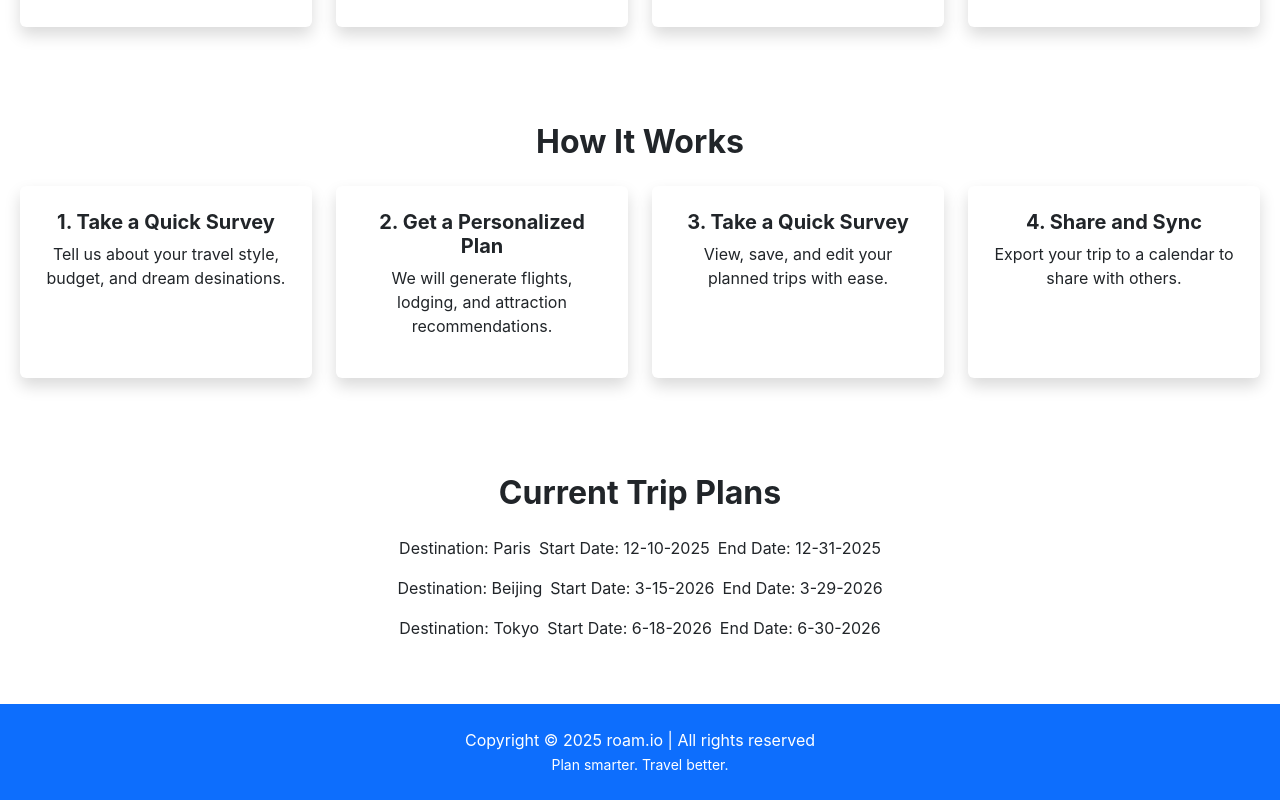
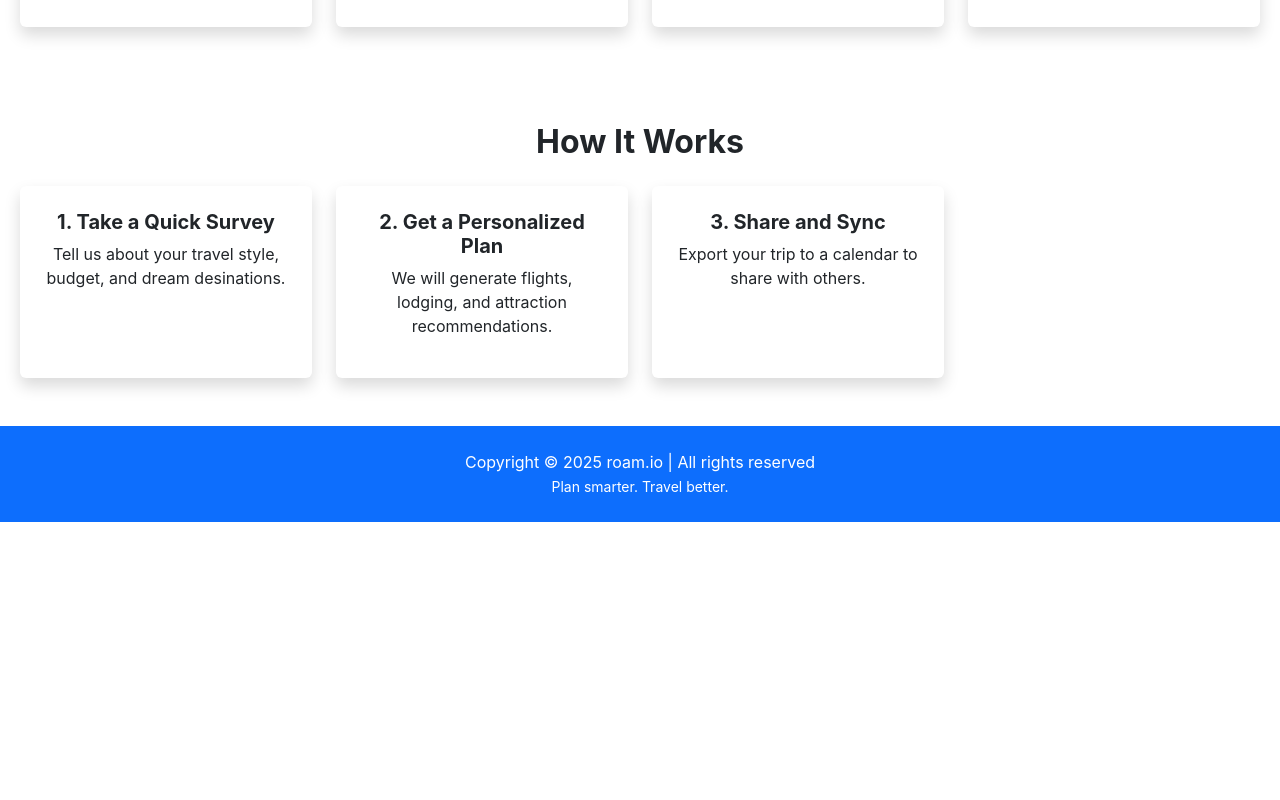
Before and after one commit to JustinGarvida/roam.io, a React (Create React App) app in the folder roam.io/frontend/: page / in a window 1280 px wide. Shown: the part 1169-1969 px from the top of the page. After the commit the page ends 1691 px from the top, so only its background shows below. Built offline with nearby package versions, Linux system fonts and the light colour scheme; no server answers.

Commit message:
updating api endpoint fix

```diff
--- a/roam.io/frontend/src/pages/Home.jsx
+++ b/roam.io/frontend/src/pages/Home.jsx
@@ -4,35 +4,6 @@ import { useNavigate } from "react-router-dom";
 
 function Home() {
   let navigate = useNavigate();
-  let trips = [
-    {
-      id: 1,
-      destination: "Paris",
-      startDate: "12-10-2025",
-      endDate: "12-31-2025",
-      flights: ["Flight to Paris", "Returning Flight"],
-      hotels: ["Paris Hotel"],
-      attractions: ["Eiffel Tower"],
-    },
-    {
-      id: 2,
-      destination: "Beijing",
-      startDate: "3-15-2026",
-      endDate: "3-29-2026",
-      flights: ["Flight to Beijing", "Returning Flight"],
-      hotels: ["Beijing Hotel"],
-      attractions: ["Great Wall of China"],
-    },
-    {
-      id: 3,
-      destination: "Tokyo",
-      startDate: "6-18-2026",
-      endDate: "6-30-2026",
-      flights: ["Flight to Tokyo", "Returning Flight"],
-      hotels: ["Tokyo Hotel"],
-      attractions: ["Tokyo Tower"],
-    }
-  ];
 
   return (
     <div>
@@ -109,31 +80,10 @@ function Home() {
           </div>
           <div class="col-3">
             <div class="card border-0 shadow p-4 h-100">
-              <h5 class="fw-bold">3. Take a Quick Survey</h5>
-              <p>View, save, and edit your planned trips with ease.</p>
-            </div>
-          </div>
-          <div class="col-3">
-            <div class="card border-0 shadow p-4 h-100">
-              <h5 class="fw-bold">4. Share and Sync</h5>
+              <h5 class="fw-bold">3. Share and Sync</h5>
               <p>Export your trip to a calendar to share with others.</p>
             </div>
           </div>
-        </div>
-      </section>
-
-      <section class="py-5 text-center">
-        <div>
-          <h2 class="fw-bold mb-4">Current Trip Plans</h2>
-        </div>
-        <div>
-          {trips.map((trip) => (
-            <p key={trip.id}>
-              <span class="mx-2">Destination: {trip.destination}</span>
-              <span>Start Date: {trip.startDate}</span>
-              <span class="mx-2">End Date: {trip.endDate}</span>
-            </p>
-          ))}
         </div>
       </section>
 
--- a/roam.io/frontend/src/services/tripGenerator.js
+++ b/roam.io/frontend/src/services/tripGenerator.js
@@ -1,5 +1,5 @@
-// const BASE_URL = process.env.REACT_APP_API_BASE;
-const BASE_URL = "http://localhost:4000";
+const BASE_URL = process.env.REACT_APP_API_BASE;
+// const BASE_URL = "http://localhost:4000";
 
 export async function generateTripFromSurvey(finalData) {
   console.log("Starting generateTripFromSurvey");
```
